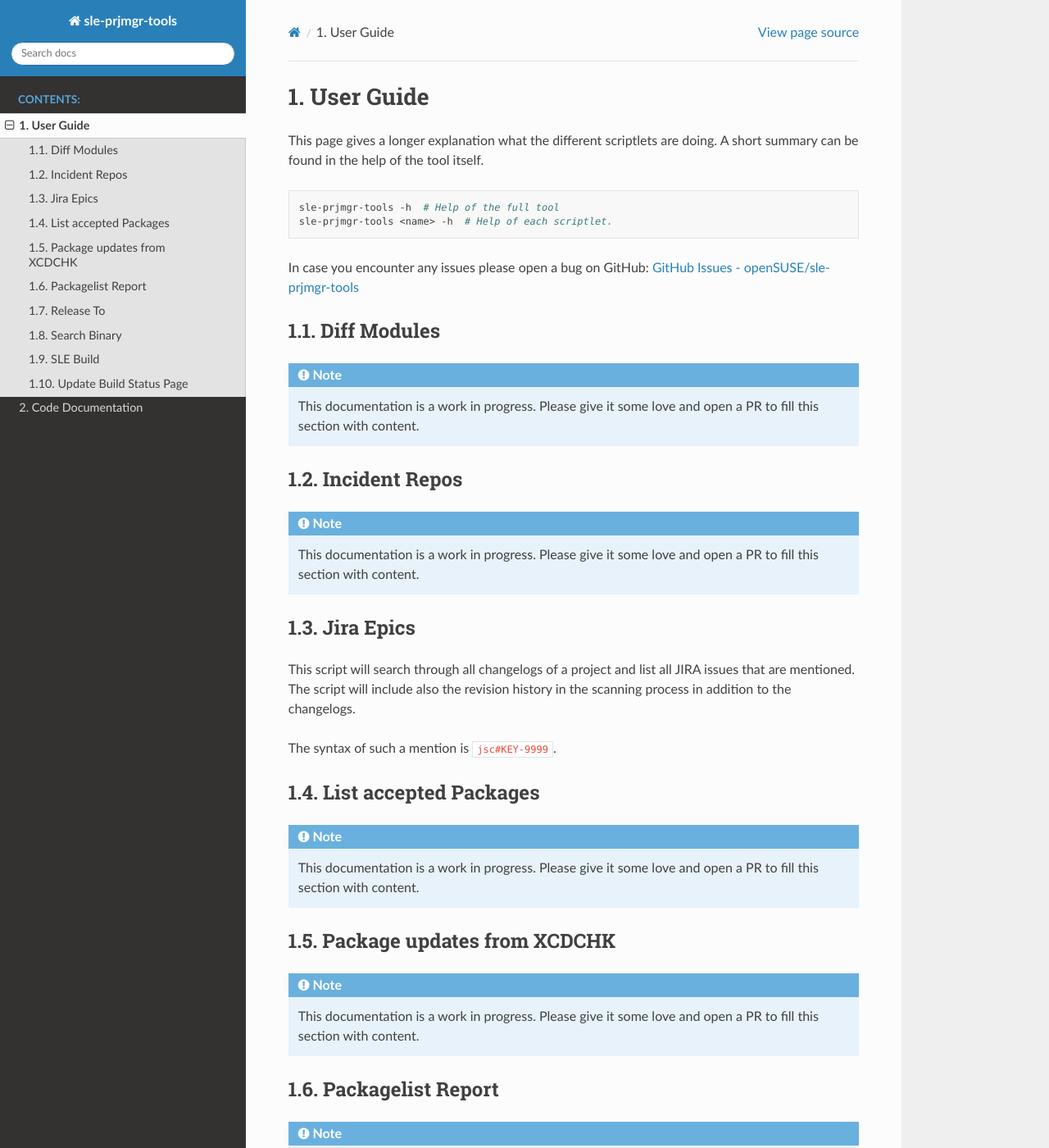
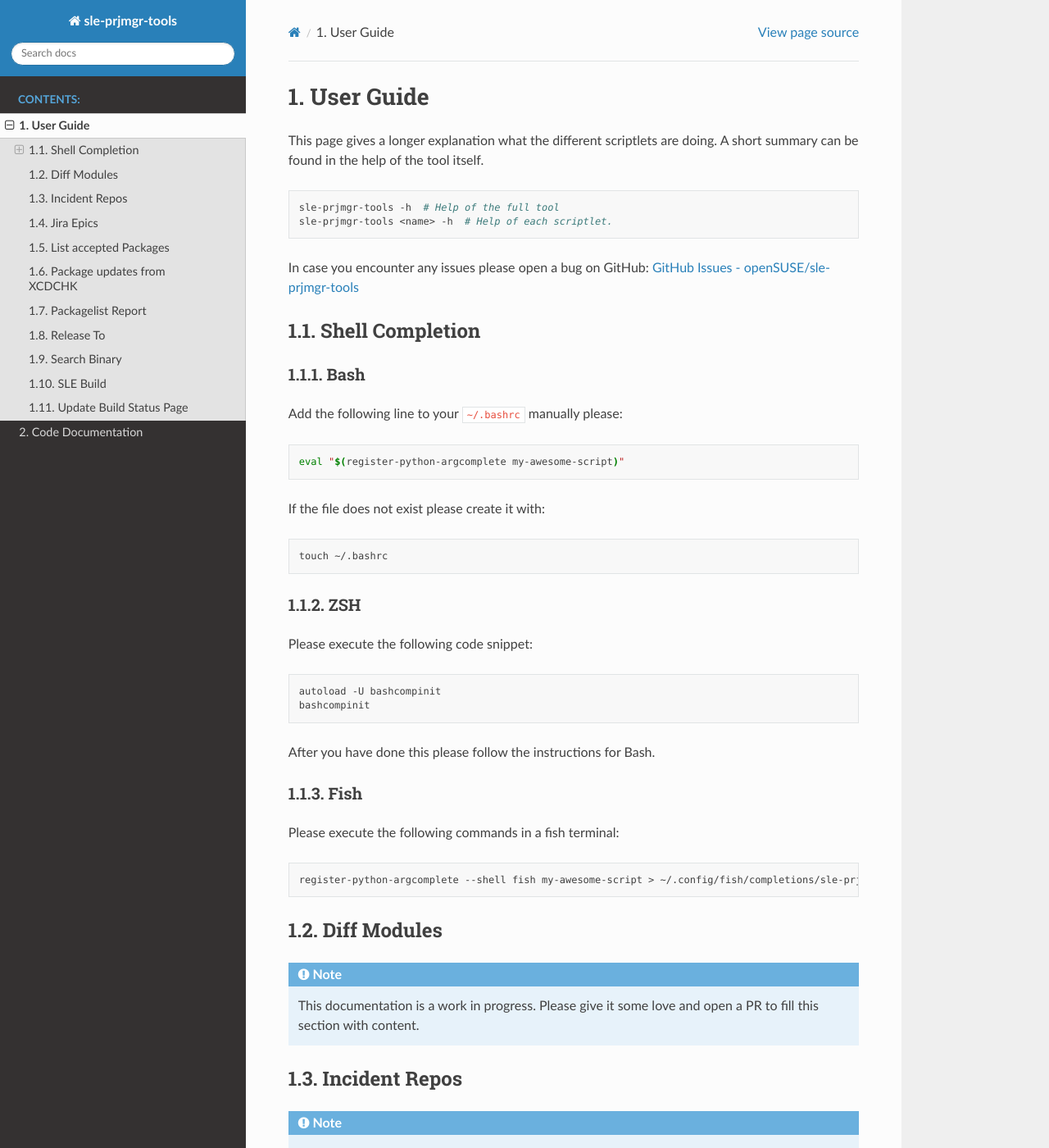
Before and after one commit to openSUSE/sle-prjmgr-tools, a Sphinx documentation site: the page built from docs/user-guide.rst, in a window 1280 px wide and 1400 px high. Shown: the whole window at 82% size. Built offline with Sphinx 7.4.7 and the Read the Docs theme 2.0.0, drawn with Linux system fonts in a browser that asks for light colours; some of the changed text lies outside the part shown.

Commit message:
CLI: Add shell completion
This must be manually activated by the user. For more details see the added
documentation.

```diff
--- a/docs/user-guide.rst
+++ b/docs/user-guide.rst
@@ -13,6 +13,49 @@ of the tool itself.
 
 In case you encounter any issues please open a bug on GitHub:
 `GitHub Issues - openSUSE/sle-prjmgr-tools <https://github.com/openSUSE/sle-prjmgr-tools/issues/new/choose>`_
+
+Shell Completion
+################
+
+Bash
+====
+
+Add the following line to your ``~/.bashrc`` manually please:
+
+.. code-block:: shell
+
+   eval "$(register-python-argcomplete my-awesome-script)"
+
+
+If the file does not exist please create it with:
+
+.. code-block:: shell
+
+   touch ~/.bashrc
+
+
+ZSH
+===
+
+Please execute the following code snippet:
+
+.. code-block:: shell
+
+   autoload -U bashcompinit
+   bashcompinit
+
+
+After you have done this please follow the instructions for Bash.
+
+Fish
+====
+
+Please execute the following commands in a fish terminal:
+
+.. code-block:: shell
+
+   register-python-argcomplete --shell fish my-awesome-script > ~/.config/fish/completions/sle-prjmgr-tools.fish
+
 
 Diff Modules
 ############
--- a/setup.cfg
+++ b/setup.cfg
@@ -18,6 +18,7 @@ project_urls =
 zip_safe = False
 packages = find:
 install_requires =
+    argcomplete
     requests
     PyYAML
     osc
```
Also changed, not shown: 5 other files.
